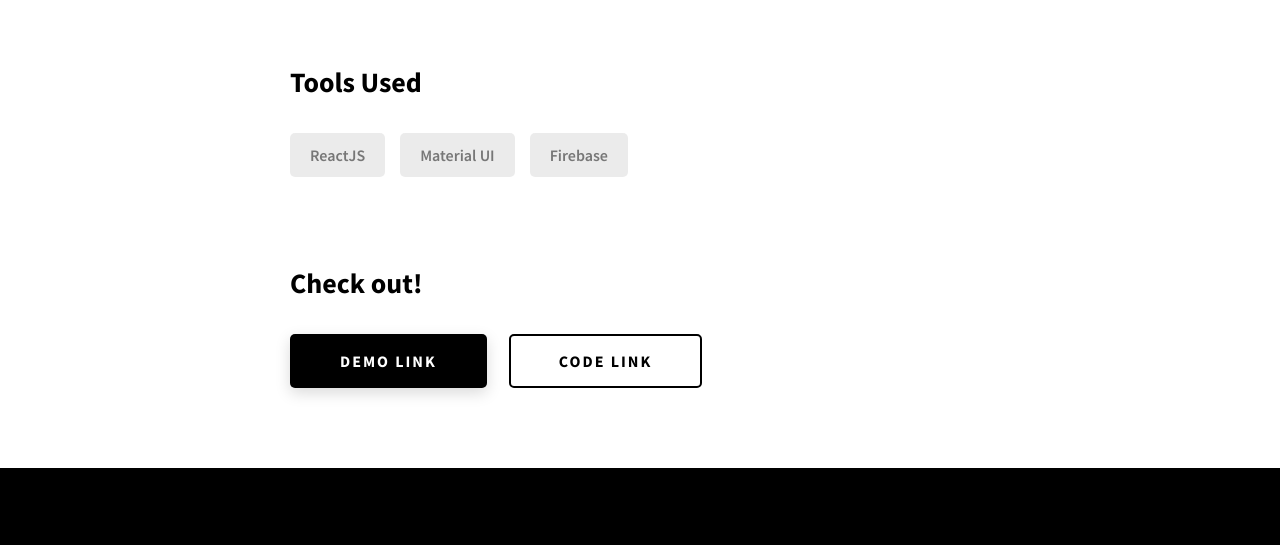
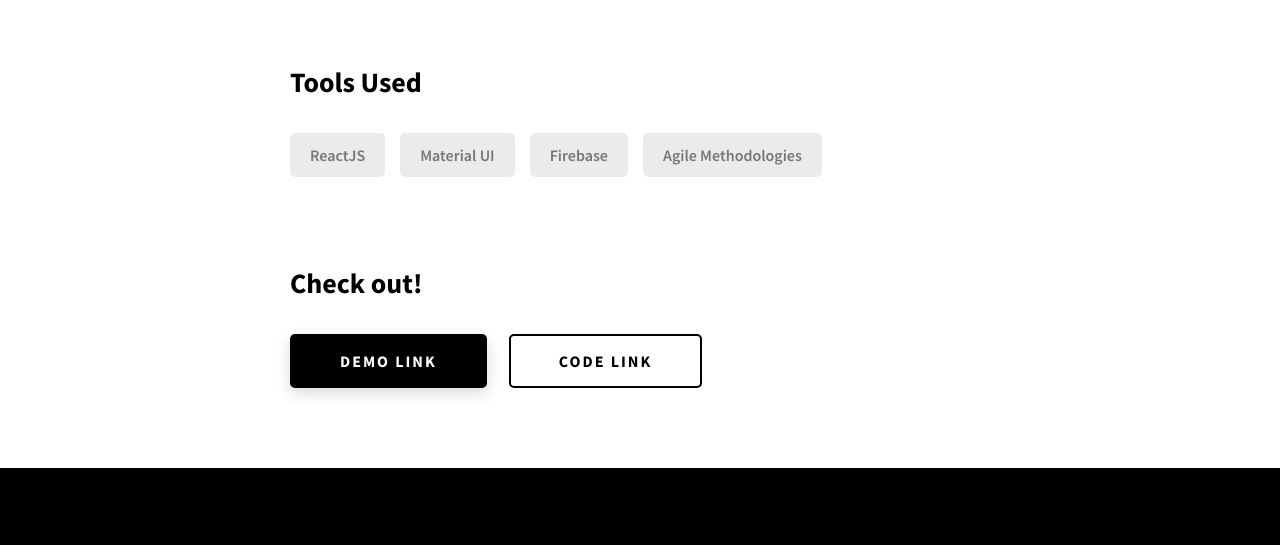
Before and after one commit to taha007860/Mohammad-Zaatari-Portfolio, a website: page studyingCompanion.html in a window 1280 px wide. Shown: the part 2000-2545 px from the top of the page. Drawn offline with Linux system fonts and the light colour scheme.

Commit message:
added skill

```diff
--- a/studyingCompanion.html
+++ b/studyingCompanion.html
@@ -138,6 +138,7 @@
                 <div class="skills__skill">ReactJS</div>
                 <div class="skills__skill">Material UI</div>
                 <div class="skills__skill">Firebase</div>
+                <div class="skills__skill">Agile Methodologies</div>
               </div>
             </div>
             <div class="project-details__links">
```
Also changed, not shown: index.html (+1 -0 lines).
